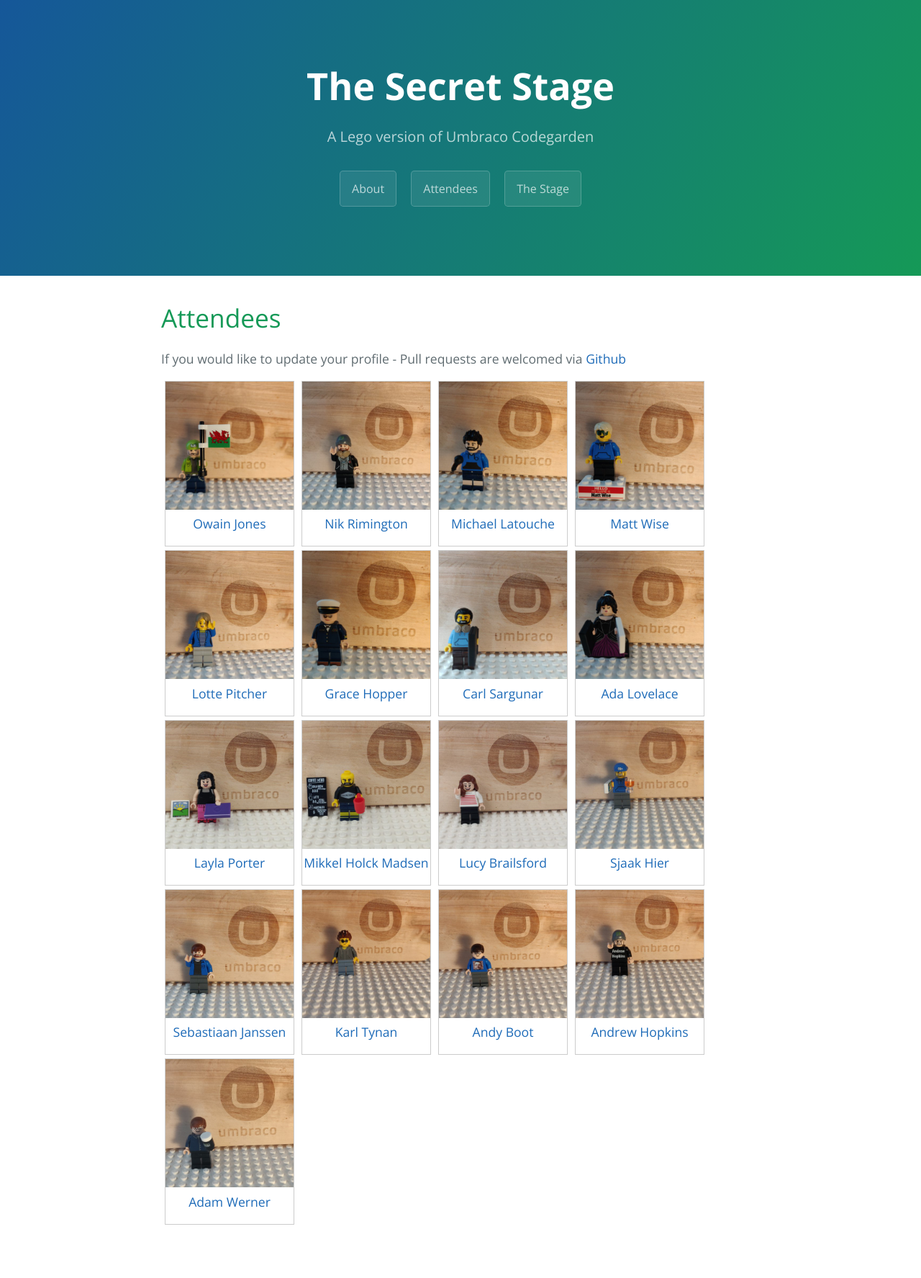
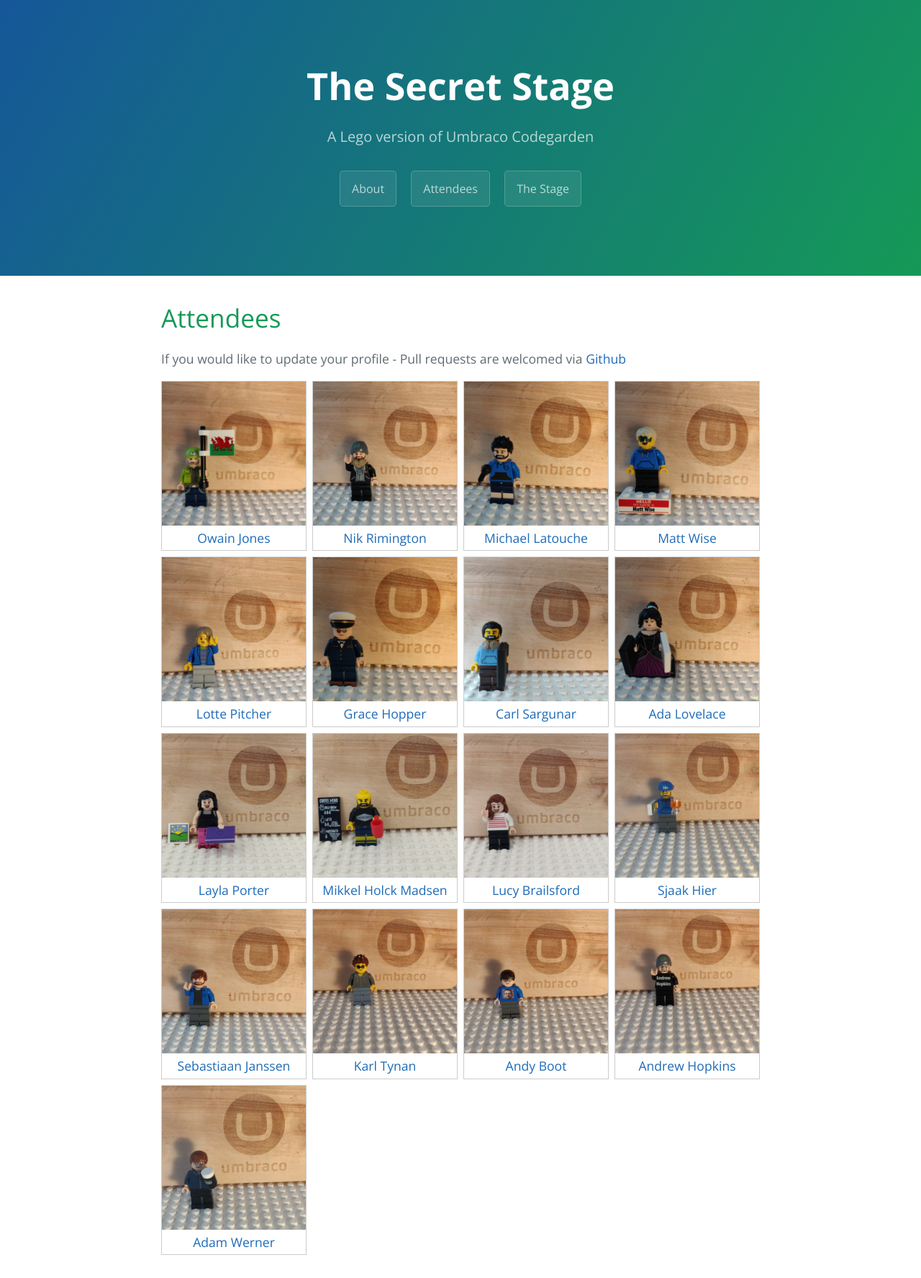
Before and after one commit to OwainWilliams/OwainWilliams.github.io, a Jekyll site: the page built from attendees/index.html, in a window 1280 px wide. Shown: the whole page at 72% size. Built offline with Jekyll 4.4.1, drawn with Linux system fonts in a browser that asks for light colours; before the commit the page ends 1706 px from its top, so only the background shows below that.

Commit message:
Style using grid (if supported)
Creates a more flexible grid of minifigs and allows them to go single-column on very narrow screens

```diff
--- a/attendees/index.html
+++ b/attendees/index.html
@@ -17,13 +17,34 @@
     }
 
     div.gallery img {
-      width: 100%;
+      display: block;
+      max-width: 100%;
       height: auto;
     }
 
     div.desc {
       text-align: center;
+      padding: 4px;
     }
+
+    div.desc p {
+      margin: 0;
+    }
+
+    @supports (display: grid) {
+        .attendee-list {
+          display: grid;
+          grid-template-columns: repeat(auto-fit, minmax(180px, 1fr));
+          gap: 8px;
+        }
+
+        div.gallery {
+          width: auto;
+          margin: 0;
+        }
+
+    }
+
     </style>
 
   {% include head.html %}
```
